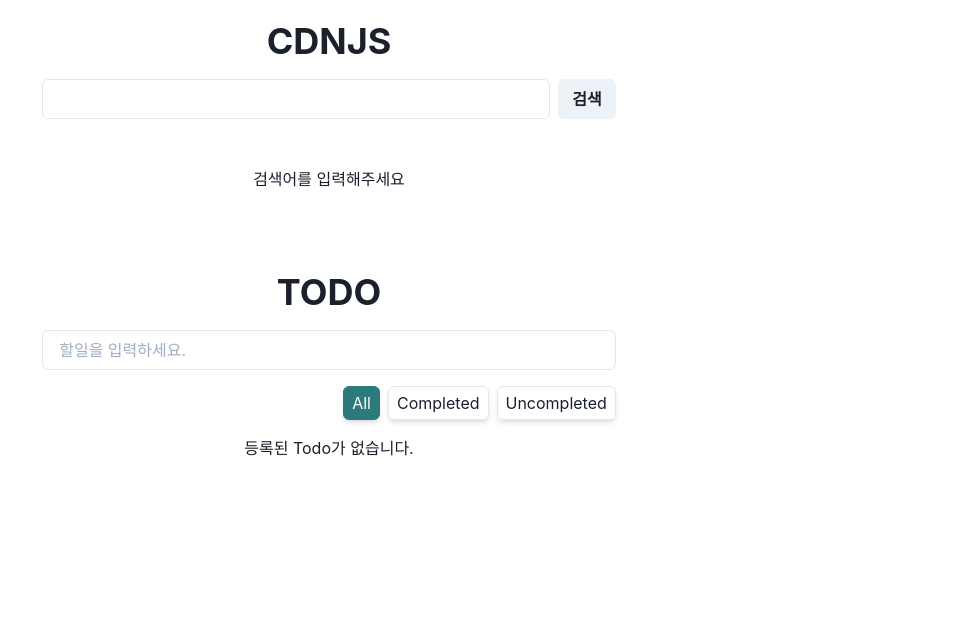
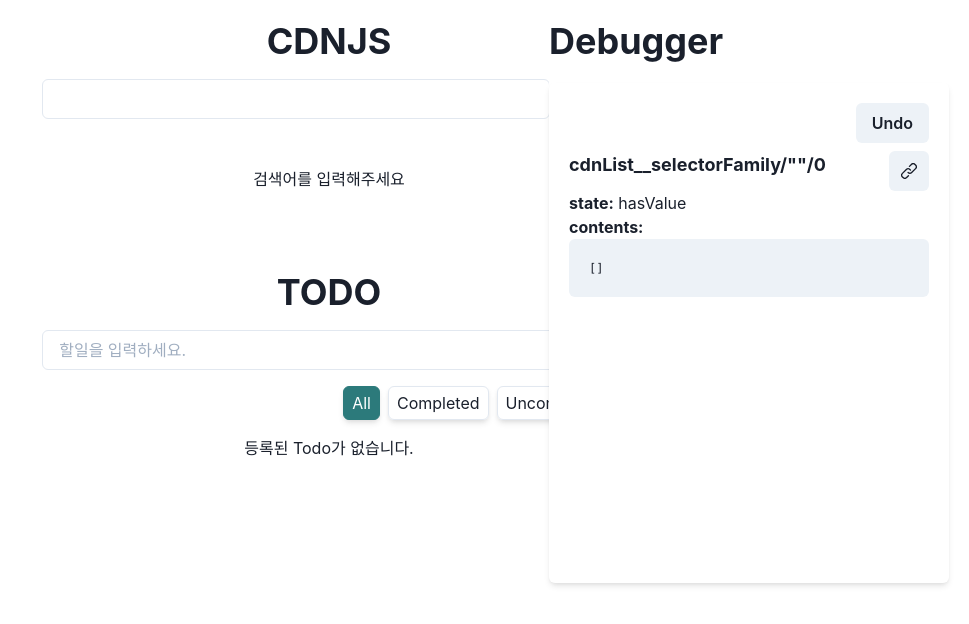
Before and after one commit to Godsenal/recoil-study, a Next.js app: page / in a window 1280 px wide. Shown: the top 624 px of the page, without its empty margins (311-1280 px from the left). Built offline with nearby package versions, Linux system fonts and the light colour scheme.

Commit message:
:sparkles: undo/redo 적용

```diff
--- /dev/null
+++ b/src/components/Debugger.tsx
@@ -0,0 +1,95 @@
+import { LinkIcon } from "@chakra-ui/icons";
+import { Box, Code, Heading, Text, Stack } from "@chakra-ui/layout";
+import { Button, Flex, IconButton, Spacer } from "@chakra-ui/react";
+import { useEffect, useState } from "react";
+import {
+  Loadable,
+  Snapshot,
+  useGotoRecoilSnapshot,
+  useRecoilSnapshot,
+} from "recoil";
+
+const Debugger = () => {
+  const [snapshots, setSnapshots] = useState<
+    { snapshot: Snapshot; changed: (Loadable<any> & { key: string })[] }[]
+  >([]);
+  const snapshot = useRecoilSnapshot();
+  const goToSnapshot = useGotoRecoilSnapshot();
+
+  snapshot.retain();
+
+  const undo = () => {
+    goToSnapshot(snapshots[snapshots.length - 2].snapshot);
+  };
+
+  useEffect(() => {
+    const existIdx = snapshots.findIndex(
+      (s) => s.snapshot.getID() === snapshot.getID()
+    );
+
+    if (existIdx >= 0) {
+      setSnapshots(snapshots.slice(0, existIdx + 1));
+    } else {
+      const changed = [...snapshot.getNodes_UNSTABLE({ isModified: true })].map(
+        (node) => ({ key: node.key, ...snapshot.getLoadable(node) })
+      );
+
+      setSnapshots((p) => [...p, { snapshot, changed }]);
+    }
+  }, [snapshot]);
+
+  return (
+    <Box
+      position="fixed"
+      top={5}
+      right={5}
+      w="400px"
+      wordBreak="break-all"
+      bg="white"
+    >
+      <Heading>Debugger</Heading>
+      <Stack
+        h="500px"
+        overflowY="auto"
+        mt={5}
+        boxShadow="md"
+        borderRadius="md"
+        p={5}
+      >
+        <Box textAlign="right">
+          {snapshots.length > 1 && <Button onClick={() => undo()}>Undo</Button>}
+        </Box>
+        {[...snapshots].reverse().map(({ snapshot, changed }, i) => (
+          <Box key={i}>
+            {changed.map(({ key, contents, state }, i) => {
+              return (
+                <Box key={key}>
+                  <Flex>
+                    <Text fontSize="lg" as="strong">
+                      {key}
+                    </Text>
+                    <Spacer />
+                    <IconButton
+                      aria-label="go"
+                      icon={<LinkIcon />}
+                      onClick={() => goToSnapshot(snapshot)}
+                    />
+                  </Flex>
+                  <Text>
+                    <strong>state:</strong> {state}
+                  </Text>
+                  <Text as="strong">contents: </Text>
+                  <Code w="full" as="pre" fontSize="xs" p={5} borderRadius="md">
+                    {JSON.stringify(contents, null, 2)}
+                  </Code>
+                </Box>
+              );
+            })}
+          </Box>
+        ))}
+      </Stack>
+    </Box>
+  );
+};
+
+export default Debugger;
--- a/src/components/RadioCard.tsx
+++ b/src/components/RadioCard.tsx
@@ -11,7 +11,6 @@
   onChange,
   children,
 }: PropsWithChildren<TProps>) => {
-  console.log(isChecked);
   return (
     <Box as="label">
       <Box
--- a/src/pages/_app.tsx
+++ b/src/pages/_app.tsx
@@ -1,12 +1,14 @@
 import { ChakraProvider } from "@chakra-ui/react";
 import { RecoilRoot } from "recoil";
 import type { AppProps } from "next/app";
+import Debugger from "src/components/Debugger";
 
 const App = ({ Component, pageProps }: AppProps) => {
   return (
     <RecoilRoot>
       <ChakraProvider>
         <Component {...pageProps} />
+        <Debugger />
       </ChakraProvider>
     </RecoilRoot>
   );
```
Also changed, not shown: tsconfig.json (+4 -11 lines), 1 other file (tests, documents, lock files or other folders).
